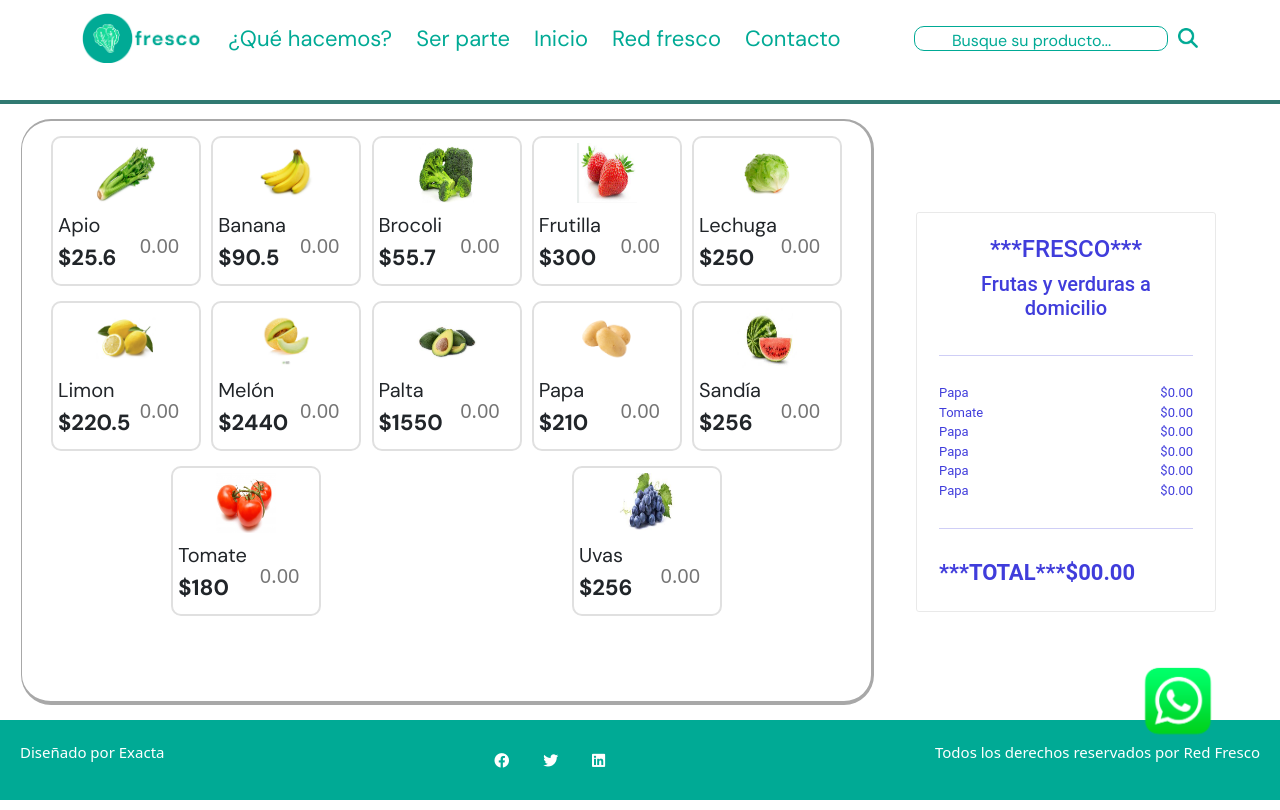
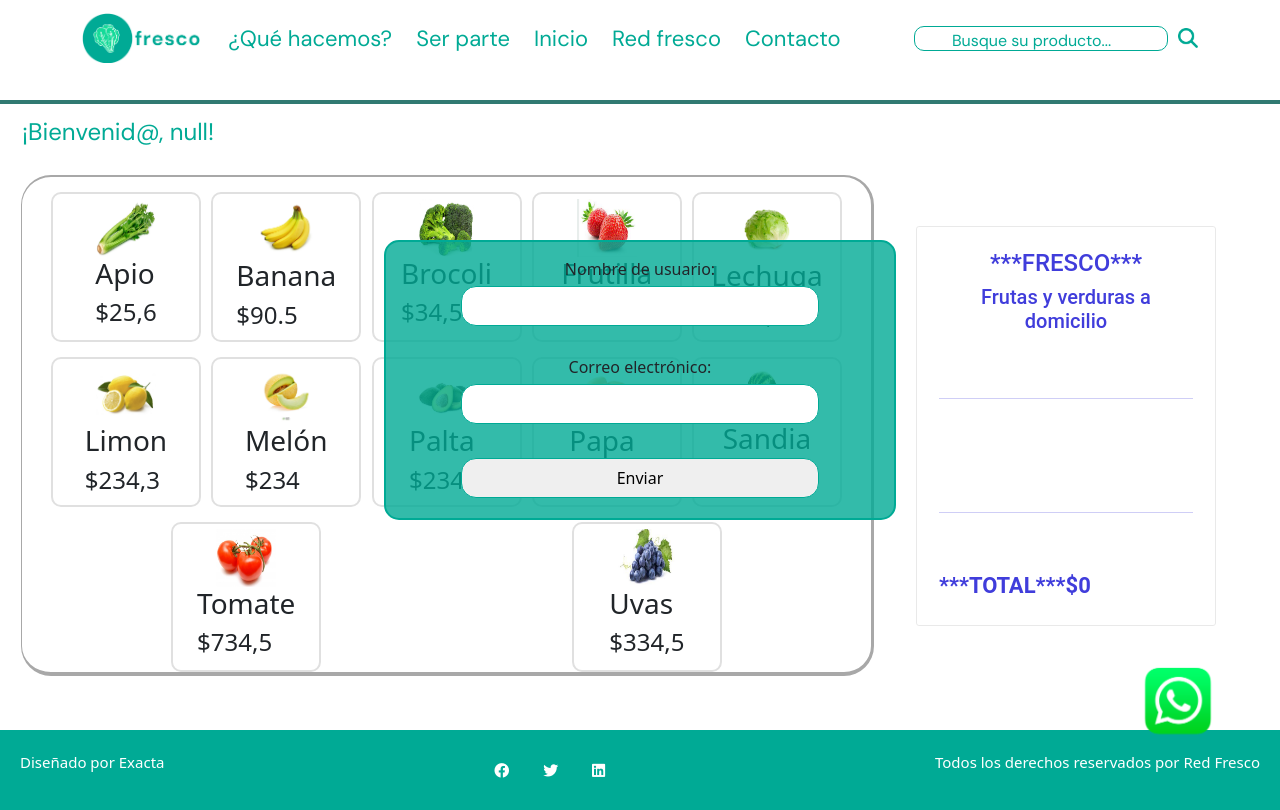
Before and after one commit to SebaGoiburo/PFGoiburo, a website: page index.html in a window 1280 px wide. Drawn offline with nearby package versions, Linux system fonts and the light colour scheme.

Commit message:
Agrego funcionalidades Javascript con Ticket inconcluso

```diff
--- a/index.html
+++ b/index.html
@@ -7,12 +7,13 @@
     <!-- Inicia Bootstrap-->
     <link href="https://cdn.jsdelivr.net/npm/bootstrap@5.0.2/dist/css/bootstrap.min.css" rel="stylesheet" integrity="sha384-EVSTQN3/azprG1Anm3QDgpJLIm9Nao0Yz1ztcQTwFspd3yD65VohhpuuCOmLASjC" crossorigin="anonymous">
     <!--Finaliza Bootstrap-->
-    <link rel="stylesheet" href="css/estilo.css" />
+    <link rel="stylesheet" href="scss/estilo.css" />
     <title>Fresco</title>
     <meta name="description" content="Fresco es una red de verdulerías para comprar frutas y verduras online y gestionar envíos a domicilio, siempre al mejor precio">
     <meta name="keywords" content="verduleria, frutas y verduras, verduleria cerca de mi, comprar verduleria, fruteria, verdura a domicilio, verduleria mendoza, verduleria con envio, verduleria con delivery">
   </head>
   <body>
+    <!-- Menú -->
     <header>
       <nav class="navbar navbar-expand-lg navbar-light bg-white">
         <div class="container">
@@ -58,140 +59,48 @@
       </nav>
     </header>
     <main class="container-fluid">
+      <!-- Ventana emergente -->
+      <div id="popup" class="popup">
+        <form id="popupForm">
+          <label for="username">Nombre de usuario:</label>
+          <input type="text" id="username" required>
+          <br>
+          <label for="email">Correo electrónico:</label>
+          <input type="email" id="email" required>
+          <br>
+          <input type="button" value="Enviar" id="submitBtn">
+        </form>
+      </div>
+      <!-- Mensaje de Bievenida -->
+      <div id="mensajeBienvenida" class="mensajeBienvenida"></div>
+      <!-- Fila única contenedora del Contenedor Productos y del Ticket -->
       <div class="row">
+        <!-- Contenedor productos -->
         <div class="contenedorProductos col-xl-8 col-lg-9 col-md-7 col-sm-12 col-xs-12">
           <div class="container">
-            <div class="row row-cols-4 row-cols-lg-4 row-cols-md-3 row-cols-sm-2">
-              <div class="col cardProducto">
-                <img src="img/iconosVerdura/Apio.jpg">
-                <div class="descripcionProducto">
-                  <div class="nombreYPrecio">
-                    <h3 class="nombre">Apio</h3>
-                    <h4 class="precio">$25.6</h4>
-                  </div>
-                    <input class="cantidad" type="number" placeholder="0.00" step="0.01" min="0">
-                </div>
-              </div>
-              <div class="col cardProducto">
-                <img src="img/iconosVerdura/banana.jpg" alt="imagen fruta y verdura">
-                <div class="descripcionProducto">
-                  <div class="nombreYPrecio">
-                    <h3>Banana</h3>
-                    <h4>$90.5</h4>
-                  </div>
-                  <input class="cantidad" type="number" placeholder="0.00" step="0.01" min="0">
-                </div>
-              </div><div class="col cardProducto">
-                <img src="img/iconosVerdura/brocoli.jpg" alt="imagen fruta y verdura">
-                <div class="descripcionProducto">
-                  <div class="nombreYPrecio">
-                    <h3 class="nombre">Brocoli</h3>
-                    <h4 class="precio">$55.7</h4>
-                  </div>
-                  <input class="cantidad" type="number" placeholder="0.00" step="0.01" min="0">
-                </div>
-              </div><div class="col cardProducto">
-                <img src="img/iconosVerdura/frutilla.jpg" alt="imagen fruta y verdura">
-                <div class="descripcionProducto">
-                  <div class="nombreYPrecio">
-                    <h3 class="nombre">Frutilla</h3>
-                    <h4 class="precio">$300</h4>
-                  </div>
-                  <input class="cantidad" type="number" placeholder="0.00" step="0.01" min="0">
-                </div>
-              </div><div class="col cardProducto">
-                <img src="img/iconosVerdura/lechuga.jpg" alt="imagen fruta y verdura">
-                <div class="descripcionProducto">
-                  <div class="nombreYPrecio">
-                    <h3 class="nombre">Lechuga</h3>
-                    <h4 class="precio">$250</h4>
-                  </div>
-                  <input class="cantidad" type="number" placeholder="0.00" step="0.01" min="0">
-                </div>
-              </div><div class="col cardProducto">
-                <img src="img/iconosVerdura/limon.jpg" alt="imagen fruta y verdura">
-                <div class="descripcionProducto">
-                  <div class="nombreYPrecio">
-                    <h3 class="nombre">Limon</h3>
-                    <h4 class="precio">$220.5</h4>
-                  </div>
-                  <input class="cantidad" type="number" placeholder="0.00" step="0.01" min="0">
-                </div>
-              </div><div class="col cardProducto">
-                <img src="img/iconosVerdura/melon.jpg" alt="imagen fruta y verdura">
-                <div class="descripcionProducto">
-                  <div class="nombreYPrecio">
-                    <h3 class="nombre">Melón</h3>
-                    <h4 class="precio">$2440</h4>
-                  </div>
-                  <input class="cantidad" type="number" placeholder="0.00" step="0.01" min="0">
-                </div>
-              </div><div class="col cardProducto">
-                <img src="img/iconosVerdura/palta.jpg" alt="imagen fruta y verdura">
-                <div class="descripcionProducto">
-                  <div class="nombreYPrecio">
-                    <h3 class="nombre">Palta</h3>
-                    <h4 class="precio">$1550</h4>
-                  </div>
-                  <input class="cantidad" type="number" placeholder="0.00" step="0.01" min="0">
-                </div>
-              </div><div class="col cardProducto">
-                <img src="img/iconosVerdura/papa.jpg" alt="imagen fruta y verdura">
-                <div class="descripcionProducto">
-                  <div class="nombreYPrecio">
-                    <h3 class="nombre">Papa</h3>
-                    <h4 class="precio">$210</h4>
-                  </div>
-                  <input class="cantidad" type="number" placeholder="0.00" step="0.01" min="0">
-                </div>
-              </div><div class="col cardProducto">
-                <img src="img/iconosVerdura/sandia.jpg" alt="imagen fruta y verdura">
-                <div class="descripcionProducto">
-                  <div class="nombreYPrecio">
-                    <h3 class="nombre">Sandía</h3>
-                    <h4 class="precio">$256</h4>
-                  </div>
-                  <input class="cantidad" type="number" placeholder="0.00" step="0.01" min="0">
-                </div>
-              </div><div class="col cardProducto">
-                <img src="img/iconosVerdura/tomate.jpg" alt="imagen fruta y verdura">
-                <div class="descripcionProducto">
-                  <div class="nombreYPrecio">
-                    <h3 class="nombre">Tomate</h3>
-                    <h4 class="precio">$180</h4>
-                  </div>
-                  <input class="cantidad" type="number" placeholder="0.00" step="0.01" min="0">
-                </div>
-              </div><div class="col cardProducto">
-                <img src="img/iconosVerdura/uvas.jpg" alt="imagen fruta y verdura">
-                <div class="descripcionProducto">
-                  <div class="nombreYPrecio">
-                    <h3 class="nombre">Uvas</h3>
-                    <h4 class="precio">$256</h4>
-                  </div>
-                  <input class="cantidad" type="number" placeholder="0.00" step="0.01" min="0">
-                </div>
-              </div>
+            <div class="row row-cols-4 row-cols-lg-4 row-cols-md-3 row-cols-sm-2" id="filaProductos">
+
             </div>
           </div>
         </div>
+        <!-- Ticket -->
         <div class="ticket col-xl-3 col-lg-2 col-md-3 col-sm-6 col-6">
           <div class="tituloTicket">
             <h2 class="fs-4">***FRESCO***</h2>
             <h3 class="fs-5">Frutas y verduras a domicilio</h3>
           </div>
           <hr>
-          <div class="listaProductos">
-            <span class="productoTicket">Papa</span> <span class="cantidad"></span> <span class="precioTicket">$0.00</span><br>
+          <div class="listaProductos" id="listaProductos">
+            <!-- <span class="productoTicket">Papa</span> <span class="cantidad"></span> <span class="precioTicket">$0.00</span><br>
             <span class="productoTicket">Tomate</span> <span class="cantidad"></span><span class="precioTicket">$0.00</span><br>
             <span class="productoTicket">Papa</span> <span class="cantidad"></span><span class="precioTicket">$0.00</span><br>
             <span class="productoTicket">Papa</span> <span class="cantidad"></span><span class="precioTicket">$0.00</span><br>
             <span class="productoTicket">Papa</span><span class="cantidad"></span> <span class="precioTicket">$0.00</span><br>
-            <span class="productoTicket">Papa</span> <span class="cantidad"></span><span class="precioTicket">$0.00</span><br>
+            <span class="productoTicket">Papa</span> <span class="cantidad"></span><span class="precioTicket">$0.00</span><br> -->
           </div>
           <hr>
           <div class="Totales">
-            <span class="total">***TOTAL***<span><span class="precioTotal">$00.00</span>
+            <span class="total">***TOTAL***<span><span class="precioTotal" id="precioTotal">$</span>
           </div>
         </div>
       </div>
@@ -210,5 +119,7 @@
     </footer>
     <!--JavaScript Bootstrap-->
     <script src="https://cdn.jsdelivr.net/npm/bootstrap@5.0.2/dist/js/bootstrap.bundle.min.js" integrity="sha384-MrcW6ZMFYlzcLA8Nl+NtUVF0sA7MsXsP1UyJoMp4YLEuNSfAP+JcXn/tWtIaxVXM" crossorigin="anonymous"></script>
+    <script src="/js/productos.js"></script>
+    <script src="/js/main.js"></script>
   <body>
 </html>
--- /dev/null
+++ b/js/main.js
@@ -0,0 +1,110 @@
+
+
+if(localStorage.getItem("username")===null){
+    window.addEventListener('load', function() {
+        // Ventana emergente
+        document.getElementById('popup').style.display = 'block';
+
+
+        let popup = document.getElementById('popup');
+        let popupForm = document.getElementById('popupForm');
+        let usernameInput = document.getElementById('username');
+        let emailInput = document.getElementById('email');
+        let submitBtn = document.getElementById('submitBtn');
+
+        if(usernameInput !== "" || emailInput !== ""){
+            submitBtn.addEventListener('click', function() {
+                var username = usernameInput.value;
+                var email = emailInput.value;
+
+                // Guardo valores en el LocalStorage para utilizarlos en la bienvenida y en el ticket
+                localStorage.setItem('username', username);
+                localStorage.setItem('email', email);
+
+                // Oculto el div popup
+                popup.style.display = 'none';
+            });
+        }
+    });
+
+    if(localStorage.getItem("username")){
+        let username = localStorage.getItem("username");
+        mostrarMensajeBienvenida(username);
+    }
+};
+
+//Muestro mensaje de bienvenida con los datos solicitados al usuario y alojados en el LocalStorage
+mostrarMensajeBienvenida(localStorage.getItem("username"));
+
+function mostrarMensajeBienvenida(username) {
+    let mensajeBienvenida = document.getElementById('mensajeBienvenida');
+    mensajeBienvenida.innerHTML = '¡Bienvenid@, ' + username + '!';
+    mensajeBienvenida.style.display = 'block';
+}
+
+//Cargo los productos en el contenedor
+const cardProductos = productos.reduce(( acc, element) => {
+    return acc + `
+        <div class="col cardProducto">
+        <img src= ${element.ubicacionImagen}
+        <div class="descripcionProducto">
+        <div class="nombreYPrecio">
+            <h3 class="nombre">${element.nombre}</h3>
+            <h4 class="precio">${element.precio}</h4>
+        </div>
+        </div>
+        </div>
+    `
+}, "");
+
+document.getElementById("filaProductos").innerHTML = cardProductos;
+
+//Renderizo la lista de productos que tengo en el Ticket(Carrito)
+let listadoProductosArray = [];
+let listadoProductosJson = localStorage.getItem("productosEnTicket");
+listadoProductosArray = JSON.parse(listadoProductosJson);
+
+const listaTicket = document.getElementById("listaProductos");
+
+function mostrarProductosEnTicket(listadoProductosArray){
+
+}
+
+//Prueba de productos visualizados
+const productosVisualizados = document.getElementsByClassName("cardProducto");
+console.log(productosVisualizados);
+
+//Seteo un precio total en $0
+const precioTotal = document.getElementById("precioTotal");
+let total = 0.00;
+precioTotal.innerHTML= `$${total}`;
+
+
+
+
+//Preparo y seteo la escucha de clicks sobre los productos para que se impriman en el ticket de compra
+for (let i =0; i < productosVisualizados.length; i++){
+    productosVisualizados[i].addEventListener("click", ()=>{
+        //Agrego el nuevo producto al Array Ticket(Carrito) y lo seteo en el LocalStorage
+        let nuevoProducto = { nombre: productosVisualizados[i].children[1].children[0].innerHTML, precio: productosVisualizados[i].children[1].children[1].innerHTML };
+        listadoProductosArray.push(nuevoProducto);
+        localStorage.setItem("productosEnTicket", JSON.stringify(listadoProductosArray));
+
+        //Creo una linea para renderizar en el div ticket el producto y el precio
+        const nuevaLinea = document.createElement('div');
+        nuevaLinea.innerHTML = `<span class="productoTicket"> ${productosVisualizados[i].children[1].children[0].innerHTML} </span> <span class="precioTicket">${productosVisualizados[i].children[1].children[1].innerHTML}</span><br><img src="/img/iconosTicket/2.png" alt="Borrar producto" onclick="borrarProducto()">`;
+        listaTicket.appendChild(nuevaLinea);
+
+        //Creo una variable para recibir el precio en String y parsearlo a double
+        let precioString = productosVisualizados[i].children[1].children[1].innerHTML;
+        let precioDouble = parseFloat(precioString);
+
+        //Creo una variable acumuladora
+        total += precioDouble;
+        localStorage.setItem("precioTotal", total.toString());
+        precioTotal.innerHTML= total.toString();
+
+    })
+}
+
+console.log(total);
--- /dev/null
+++ b/js/productos.js
@@ -0,0 +1,62 @@
+const productos = [
+    {
+        nombre: "Apio",
+        precio: "$25,6",
+        ubicacionImagen: "img/iconosVerdura/Apio.jpg"
+    },
+    {
+        nombre: "Banana",
+        precio: "$90.5",
+        ubicacionImagen: "img/iconosVerdura/banana.jpg"
+    },
+    {
+        nombre: "Brocoli",
+        precio: "$34,5",
+        ubicacionImagen: "img/iconosVerdura/brocoli.jpg"
+    },
+    {
+        nombre: "Frutilla",
+        precio: "115,2",
+        ubicacionImagen: "img/iconosVerdura/frutilla.jpg"
+    },
+    {
+        nombre: "Lechuga",
+        precio: "$344,25",
+        ubicacionImagen: "img/iconosVerdura/lechuga.jpg"
+    },
+    {
+        nombre: "Limon",
+        precio: "$234,3",
+        ubicacionImagen: "img/iconosVerdura/limon.jpg"
+    },
+    {
+        nombre: "Melón",
+        precio: "$234",
+        ubicacionImagen: "img/iconosVerdura/melon.jpg"
+    },
+    {
+        nombre: "Palta",
+        precio: "$234,5",
+        ubicacionImagen: "img/iconosVerdura/palta.jpg"
+    },
+    {
+        nombre: "Papa",
+        precio: "$342,5",
+        ubicacionImagen: "img/iconosVerdura/papa.jpg"
+    },
+    {
+        nombre: "Sandia",
+        precio: "$267,5",
+        ubicacionImagen: "img/iconosVerdura/sandia.jpg"
+    },
+    {
+        nombre: "Tomate",
+        precio: "$734,5",
+        ubicacionImagen: "img/iconosVerdura/tomate.jpg"
+    },
+    {
+        nombre: "Uvas",
+        precio: "$334,5",
+        ubicacionImagen: "img/iconosVerdura/uvas.jpg"
+    }
+]
--- a/scss/estilo.scss
+++ b/scss/estilo.scss
@@ -87,11 +87,52 @@ header{
 
 }
 
+#popup {
+  display: none;
+  position: fixed;
+  top: 50%;
+  left: 50%;
+  transform: translate(-50%, -50%);
+  width: 40%;
+  height: 40%;
+  z-index: 999;
+  #popupForm{
+    padding: 15px;
+    border: 2px solid $colorPrimario;
+    border-radius: 15px;
+    background-color: rgba(0, 170, 149, 0.8);
+    display: flex;
+    flex-direction: column;
+    align-items: center;
+    input{
+      height: 5vh;
+      width: 75%;
+      border: 1px solid $colorPrimario;
+      border-radius: 15px;
+      margin: 5px;
+      &::placeholder {
+        color:#7ac9c0;
+        font-size: 12px;
+        font-weight: bold;
+        text-align: center;
+      }
+    }
+  }
+}
+
+#mensajeBienvenida{
+  font-family: $titulosFont;
+  font-size: 24px;
+  color: $colorPrimario;
+  font-weight: 400;
+  margin: 10px;
+}
+
 main{
-  height: $alturaMain;
+  min-height: $alturaMain;
   background-color:  #ffffff;
     .contenedorProductos{
-      height: calc($alturaMain - 30px);
+      // height: calc($alturaMain - 30px);
       margin: auto;
       margin-top: 15px;
       margin-bottom: 15px;
@@ -140,10 +181,10 @@ main{
                     font-weight: bold;
                   }
               }
-              .cantidad{
+              #cantidad{
                 border: none;
                 font-size: 20px;
-                width: 40%;
+                width: 2vw;
               }
             }
         }
@@ -308,10 +349,9 @@ background-size: cover;
         .total{
           font-weight: bold;
           font-size: 22px;
-        float: left;
+          float: left
         }
-
-      .precioTotal{
+        #precioTotal{
           font-weight: bold;
           font-size: 22px;
           float: right;
```
Also changed, not shown: img/iconosTicket/1.png (added), img/iconosTicket/2.png (added), scss/estilo.css (added), 1 other file. Lines whose indentation alone changed are shown as unchanged.
